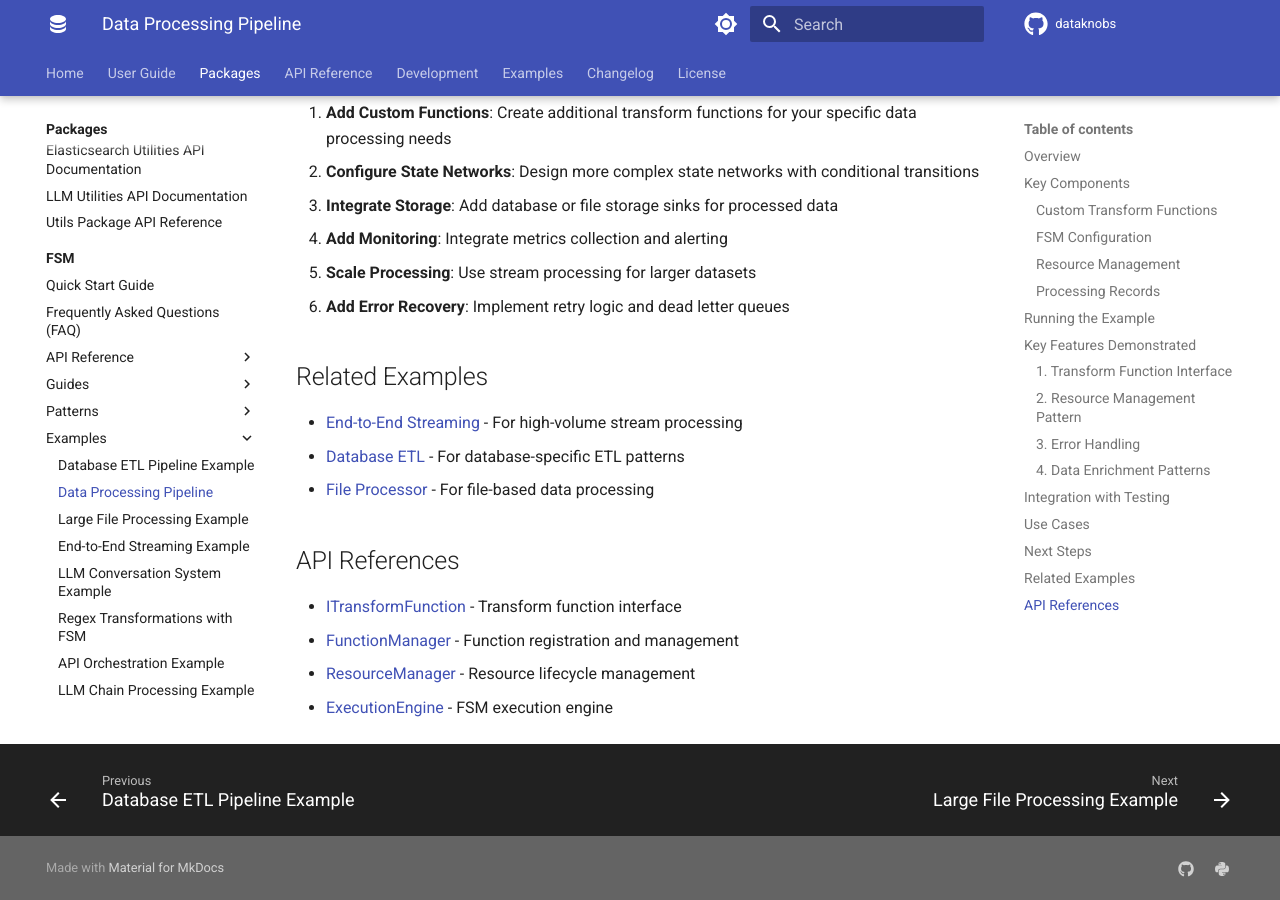
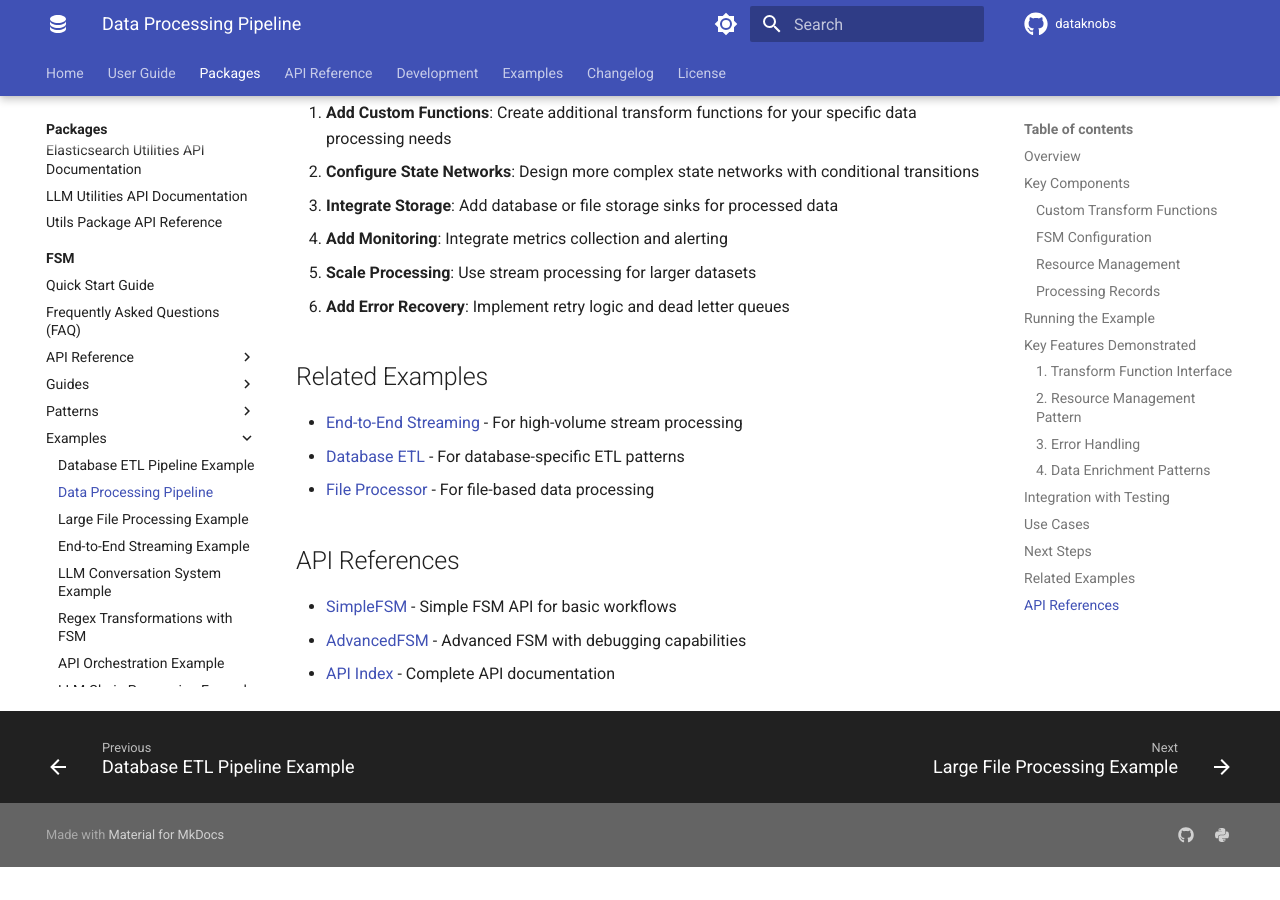
Before and after one commit to KBS-Labs/dataknobs, an MkDocs documentation site: the page built from docs/packages/fsm/examples/data-pipeline.md, in a window 1280 px wide and 900 px high, scrolled down 5638 px. Built offline with MkDocs 1.6.1 and Material for MkDocs 9.7.7, drawn with Linux system fonts in a browser that asks for light colours; comment, search, counter and statistics services are not loaded; the version menu is left out; after the commit the page ends 6505 px from its top, so only the background shows below that.

Commit message:
mkdocs fixes

```diff
--- a/docs/packages/fsm/examples/data-pipeline.md
+++ b/docs/packages/fsm/examples/data-pipeline.md
@@ -274,7 +274,6 @@ To extend this example for your use case:
 
 ## API References
 
-- [ITransformFunction](../api/functions.md#itransformfunction) - Transform function interface
-- [FunctionManager](../api/functions.md#functionmanager) - Function registration and management
-- [ResourceManager](../api/resources.md#resourcemanager) - Resource lifecycle management
-- [ExecutionEngine](../api/execution.md#executionengine) - FSM execution engine
+- [SimpleFSM](../api/simple.md) - Simple FSM API for basic workflows
+- [AdvancedFSM](../api/advanced.md) - Advanced FSM with debugging capabilities
+- [API Index](../api/index.md) - Complete API documentation
```
Also changed, not shown: docs/index.md (+8 -8 lines), docs/packages/fsm/examples/end-to-end-streaming.md (+3 -3 lines), docs/packages/fsm/guides/configuration.md (+3 -3 lines).
